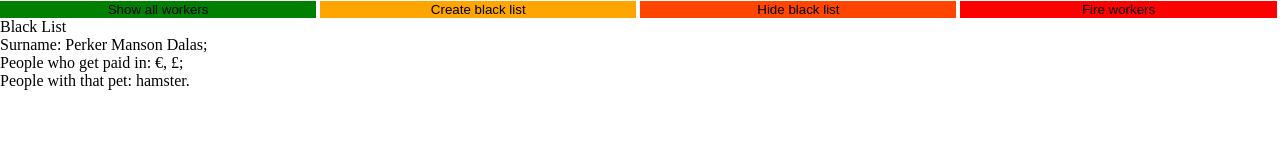
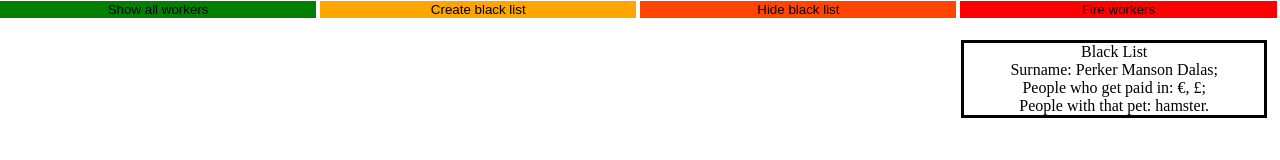
Before and after one commit to valeriiSkliar/regExp, a plain HTML site: page index.html in a window 1280 px wide. Both pictures are taken after a click on the button "Create black list". Drawn offline with Linux system fonts and the light colour scheme.

Commit message:
styles for create/hide buttons

```diff
--- a/style.css
+++ b/style.css
@@ -2,6 +2,17 @@ html, body{
     width: 100%;
     height: 100%;
     margin: 0;
+}
+
+.list {
+    display: inline-block;
+    width: 300px;
+    height: auto;
+    border-style: solid;
+    text-align: center;
+    position: fixed;
+    top:5%;
+    right: 1%;
 }
 
 .controlButton {
@@ -24,3 +35,11 @@ html, body{
 .hide {
     background-color: orangered;
 }
+
+.displayed {
+    display: block;
+}
+
+.nonDisplayed {
+    display: none;
+}
```
